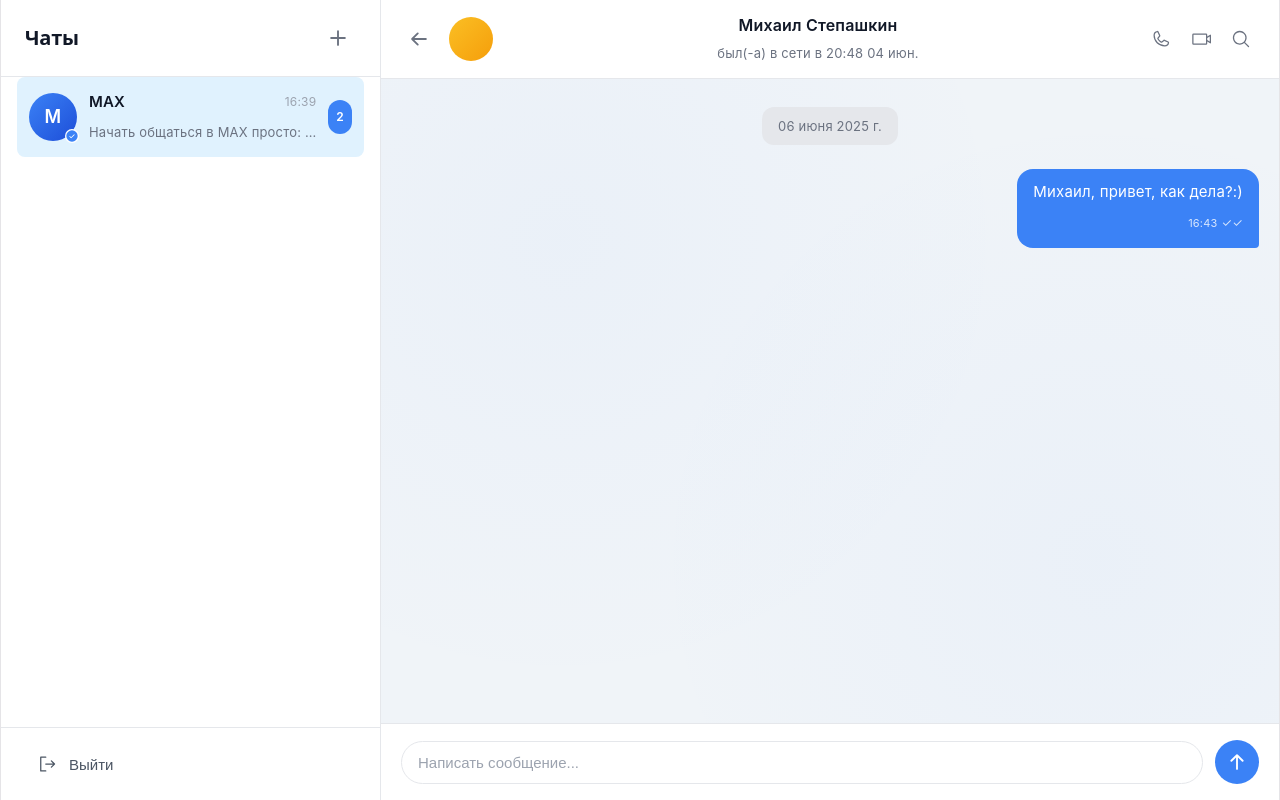
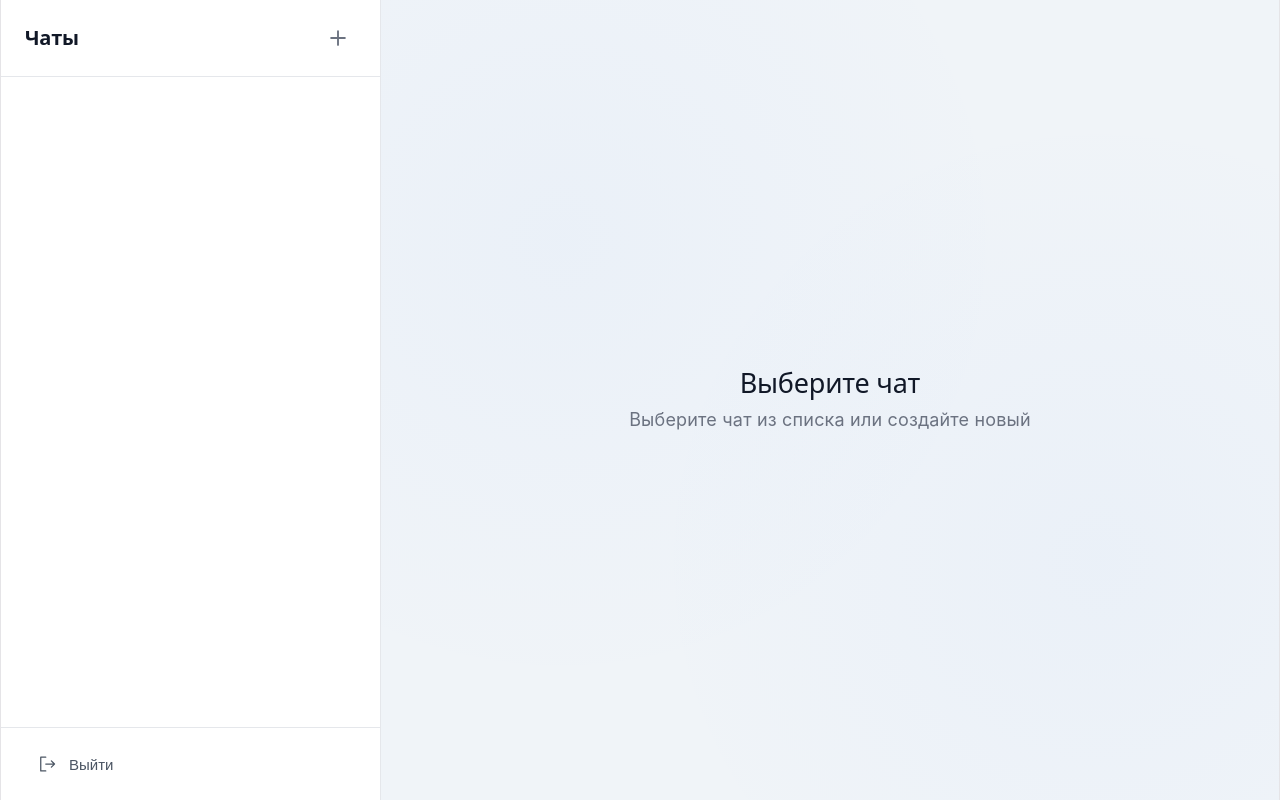
Before and after one commit to solarlime/green-api, a React (Vite) app: page /login in a window 1280 px wide. Both pictures are taken after typing "Sample", "Sample123" into the empty fields and a click on the button "Login". Built offline with nearby package versions, Linux system fonts and the light colour scheme.

Commit message:
Added starting a new chat

```diff
--- /dev/null
+++ b/src/components/AddChatModal.css
@@ -0,0 +1,112 @@
+.modal-backdrop {
+  position: fixed;
+  top: 0;
+  left: 0;
+  right: 0;
+  bottom: 0;
+  background-color: rgba(0, 0, 0, 0.5);
+  display: flex;
+  justify-content: center;
+  align-items: center;
+  z-index: 1000;
+}
+
+.modal-content {
+  background: white;
+  border-radius: 12px;
+  padding: 2rem;
+  width: 100%;
+  max-width: 400px;
+  box-shadow: 0 10px 40px rgba(0, 0, 0, 0.2);
+}
+
+.modal-header {
+  display: flex;
+  justify-content: space-between;
+  align-items: center;
+  margin-bottom: 1.5rem;
+}
+
+.modal-header h2 {
+  margin: 0;
+  font-size: 1.25rem;
+  font-weight: 600;
+  color: #111827;
+}
+
+.modal-close {
+  background: none;
+  border: none;
+  cursor: pointer;
+  color: #6b7280;
+  display: flex;
+  align-items: center;
+  justify-content: center;
+  padding: 4px;
+  border-radius: 4px;
+  transition: background-color 0.2s;
+}
+
+.modal-close:hover {
+  background-color: #f3f4f6;
+  color: #111827;
+}
+
+.modal-form {
+  display: flex;
+  flex-direction: column;
+  gap: 1rem;
+}
+
+.modal-form .form-group {
+  display: flex;
+  flex-direction: column;
+  gap: 0.5rem;
+}
+
+.modal-form input {
+  padding: 0.75rem;
+  border: 1px solid #e5e7eb;
+  border-radius: 6px;
+  font-size: 1rem;
+  transition: border-color 0.2s;
+}
+
+.modal-form input:focus {
+  outline: none;
+  border-color: #3b82f6;
+}
+
+.modal-form small {
+  font-size: 0.75rem;
+  color: #6b7280;
+}
+
+.modal-error {
+  padding: 0.75rem;
+  background-color: #fee2e2;
+  color: #dc2626;
+  border-radius: 6px;
+  font-size: 0.875rem;
+}
+
+.modal-submit {
+  padding: 0.875rem;
+  background-color: #3b82f6;
+  color: white;
+  border: none;
+  border-radius: 6px;
+  font-size: 1rem;
+  font-weight: 600;
+  cursor: pointer;
+  transition: background-color 0.2s;
+}
+
+.modal-submit:hover:not(:disabled) {
+  background-color: #2563eb;
+}
+
+.modal-submit:disabled {
+  opacity: 0.6;
+  cursor: not-allowed;
+}
--- /dev/null
+++ b/src/components/AddChatModal.tsx
@@ -0,0 +1,106 @@
+import { useState } from 'react'
+import { observer } from 'mobx-react-lite'
+import { X } from '@phosphor-icons/react'
+import { checkAccount } from '../services/greenApi'
+import { chatStore } from '../store/chatStore'
+import './AddChatModal.css'
+
+interface AddChatModalProps {
+  isOpen: boolean
+  onClose: () => void
+}
+
+const AddChatModal = observer(({ isOpen, onClose }: AddChatModalProps) => {
+  const [input, setInput] = useState('')
+  const [isLoading, setIsLoading] = useState(false)
+  const [error, setError] = useState('')
+
+  if (!isOpen) return null
+
+  const handleSubmit = async (e: React.FormEvent) => {
+    e.preventDefault()
+    setError('')
+
+    const trimmedInput = input.trim()
+
+    if (!trimmedInput) {
+      setError('Введите номер телефона или username')
+      return
+    }
+
+    setIsLoading(true)
+
+    try {
+      let result
+
+      if (trimmedInput.startsWith('@')) {
+        // Parse as username
+        const username = trimmedInput
+        result = await checkAccount(undefined, username)
+      } else {
+        // Parse as phone number
+        const phoneNum = parseInt(trimmedInput.replace(/\D/g, ''))
+        if (isNaN(phoneNum) || trimmedInput.replace(/\D/g, '').length < 11) {
+          setError('Введите номер телефона в международном формате (11-12 цифр)')
+          setIsLoading(false)
+          return
+        }
+        result = await checkAccount(phoneNum)
+      }
+
+      if (result.exist) {
+        chatStore.addChat({
+          id: result.chatId,
+          phoneNumber: result.phoneNumber,
+          username: result.username,
+        })
+        chatStore.selectChat(result.chatId)
+        onClose()
+        setInput('')
+      } else {
+        setError('Аккаунт Telegram не найден')
+      }
+    } catch (err) {
+      setError(err instanceof Error ? err.message : 'Ошибка при проверке')
+    } finally {
+      setIsLoading(false)
+    }
+  }
+
+  const handleBackdropClick = (e: React.MouseEvent) => {
+    if (e.target === e.currentTarget) {
+      onClose()
+    }
+  }
+
+  return (
+    <div className="modal-backdrop" onClick={handleBackdropClick}>
+      <div className="modal-content">
+        <div className="modal-header">
+          <h2>Введите номер телефона или username</h2>
+          <button className="modal-close" onClick={onClose}>
+            <X size={20} weight="bold" />
+          </button>
+        </div>
+        <form onSubmit={handleSubmit} className="modal-form">
+          <div className="form-group">
+            <input
+              type="text"
+              value={input}
+              onChange={(e) => setInput(e.target.value)}
+              placeholder="79991234567 или @username"
+              disabled={isLoading}
+            />
+            <small>Номер телефона (11-12 цифр) или username с @</small>
+          </div>
+          {error && <div className="modal-error">{error}</div>}
+          <button type="submit" className="modal-submit" disabled={isLoading}>
+            {isLoading ? 'Проверка...' : 'Начать чат'}
+          </button>
+        </form>
+      </div>
+    </div>
+  )
+})
+
+export default AddChatModal
--- a/src/components/ChatWindow.css
+++ b/src/components/ChatWindow.css
@@ -189,3 +189,40 @@
 .send-button:hover {
   background-color: #2563eb;
 }
+
+.empty-state {
+  display: flex;
+  flex-direction: column;
+  align-items: center;
+  justify-content: center;
+  height: 100%;
+  color: #6b7280;
+}
+
+.empty-state-icon {
+  font-size: 4rem;
+  margin-bottom: 1rem;
+}
+
+.empty-state h2 {
+  margin: 0 0 0.5rem 0;
+  font-size: 1.5rem;
+  color: #111827;
+}
+
+.empty-state p {
+  margin: 0;
+  font-size: 1rem;
+}
+
+.empty-chat-message {
+  display: flex;
+  justify-content: center;
+  align-items: center;
+  height: 100%;
+  color: #6b7280;
+}
+
+.empty-chat-message p {
+  font-size: 1rem;
+}
--- a/src/components/ChatWindow.tsx
+++ b/src/components/ChatWindow.tsx
@@ -6,23 +6,44 @@ import {
   ArrowUp
 } from '@phosphor-icons/react';
 import { Avatar } from '@radix-ui/react-avatar';
+import { observer } from 'mobx-react-lite';
+import { chatStore } from '../store/chatStore';
 import './ChatWindow.css';
 
-export function ChatWindow() {
+export const ChatWindow = observer(() => {
+  const selectedChat = chatStore.selectedChat;
+
+  if (!selectedChat) {
+    return (
+      <div className="chat-window">
+        <div className="empty-state">
+          <h2>Выберите чат</h2>
+          <p>Выберите чат из списка или создайте новый</p>
+        </div>
+      </div>
+    );
+  }
+
   return (
     <div className="chat-window">
       <div className="chat-header">
-        <button className="icon-button">
+        <button className="icon-button" onClick={() => chatStore.clearSelectedChat()}>
           <ArrowLeft size={20} weight="bold" />
         </button>
 
         <Avatar className="user-avatar">
-          <div className="avatar-image dog-avatar" />
+          <div className="avatar-image">
+            <div className="avatar-placeholder">
+              {selectedChat.username ? selectedChat.username[0].toUpperCase() : selectedChat.phoneNumber.toString()[0]}
+            </div>
+          </div>
         </Avatar>
 
         <div className="user-info">
-          <h3 className="user-name">Михаил Степашкин</h3>
-          <p className="user-status">был(-а) в сети в 20:48 04 июн.</p>
+          <h3 className="user-name">
+            {selectedChat.username || `+${selectedChat.phoneNumber}`}
+          </h3>
+          <p className="user-status">Telegram</p>
         </div>
 
         <div className="header-actions">
@@ -39,18 +60,8 @@ export function ChatWindow() {
       </div>
 
       <div className="chat-messages">
-        <div className="date-separator">
-          <span>06 июня 2025 г.</span>
-        </div>
-
-        <div className="message message-sent">
-          <div className="message-content">
-            <p>Михаил, привет, как дела?:)</p>
-            <div className="message-meta">
-              <span className="message-time">16:43</span>
-              <span className="message-check">✓✓</span>
-            </div>
-          </div>
+        <div className="empty-chat-message">
+          <p>Нет сообщений</p>
         </div>
       </div>
 
@@ -66,4 +77,4 @@ export function ChatWindow() {
       </div>
     </div>
   );
-}
+});
--- a/src/components/Sidebar.tsx
+++ b/src/components/Sidebar.tsx
@@ -6,11 +6,15 @@ import {
 } from '@phosphor-icons/react';
 import { useNavigate } from 'react-router-dom';
 import { observer } from 'mobx-react-lite';
+import { useState } from 'react';
 import { authStore } from '../store/authStore';
+import { chatStore } from '../store/chatStore';
+import AddChatModal from './AddChatModal';
 import './Sidebar.css';
 
 export const Sidebar = observer(() => {
   const navigate = useNavigate();
+  const [isModalOpen, setIsModalOpen] = useState(false);
 
   const handleLogout = () => {
     authStore.clearCredentials();
@@ -20,28 +24,41 @@ export const Sidebar = observer(() => {
     <div className="sidebar">
       <div className="sidebar-header">
         <h2>Чаты</h2>
-        <button className="icon-button">
+        <button className="icon-button" onClick={() => setIsModalOpen(true)}>
           <Plus size={20} weight="bold" />
         </button>
       </div>
 
       <div className="chat-list">
-        <div className="chat-item active">
+        {chatStore.chats.map((chat) => (
+          <div
+            key={chat.id}
+            className={`chat-item ${chatStore.selectedChatId === chat.id ? 'active' : ''}`}
+            onClick={() => chatStore.selectChat(chat.id)}
+          >
             <div className="chat-avatar">
-            <div className="avatar-placeholder">M</div>
-            <CheckCircle size={14} weight="fill" className="verified-badge" />
+              <div className="avatar-placeholder">
+                {chat.username ? chat.username[0].toUpperCase() : chat.phoneNumber.toString()[0]}
+              </div>
             </div>
             <div className="chat-info">
               <div className="chat-name-row">
-              <span className="chat-name">MAX</span>
-              <span className="chat-time">16:39</span>
+                <span className="chat-name">
+                  {chat.username || `+${chat.phoneNumber}`}
+                </span>
+                {chat.lastMessageTime && (
+                  <span className="chat-time">{chat.lastMessageTime}</span>
+                )}
               </div>
               <p className="chat-preview">
-              Начать общаться в MAX просто: найдите человека по номеру...
+                {chat.lastMessage || 'Нет сообщений'}
               </p>
             </div>
-          <span className="notification-badge">2</span>
+            {chat.unreadCount && chat.unreadCount > 0 && (
+              <span className="notification-badge">{chat.unreadCount}</span>
+            )}
           </div>
+        ))}
       </div>
 
       <div className="sidebar-footer">
@@ -50,6 +67,8 @@ export const Sidebar = observer(() => {
           <span>Выйти</span>
         </button>
       </div>
+
+      <AddChatModal isOpen={isModalOpen} onClose={() => setIsModalOpen(false)} />
     </div>
   );
 });
--- /dev/null
+++ b/src/store/chatStore.ts
@@ -0,0 +1,38 @@
+import { makeAutoObservable } from 'mobx'
+
+export interface Chat {
+  id: string
+  phoneNumber: number
+  username?: string
+  avatar?: string
+  lastMessage?: string
+  lastMessageTime?: string
+  unreadCount?: number
+}
+
+class ChatStore {
+  chats: Chat[] = []
+  selectedChatId: string | null = null
+
+  constructor() {
+    makeAutoObservable(this)
+  }
+
+  addChat(chat: Chat) {
+    this.chats.unshift(chat)
+  }
+
+  selectChat(chatId: string) {
+    this.selectedChatId = chatId
+  }
+
+  get selectedChat(): Chat | undefined {
+    return this.chats.find(chat => chat.id === this.selectedChatId)
+  }
+
+  clearSelectedChat() {
+    this.selectedChatId = null
+  }
+}
+
+export const chatStore = new ChatStore()
```
Also changed, not shown: src/services/greenApi.ts (added, +43 -0 lines). Lines whose indentation alone changed are shown as unchanged.
